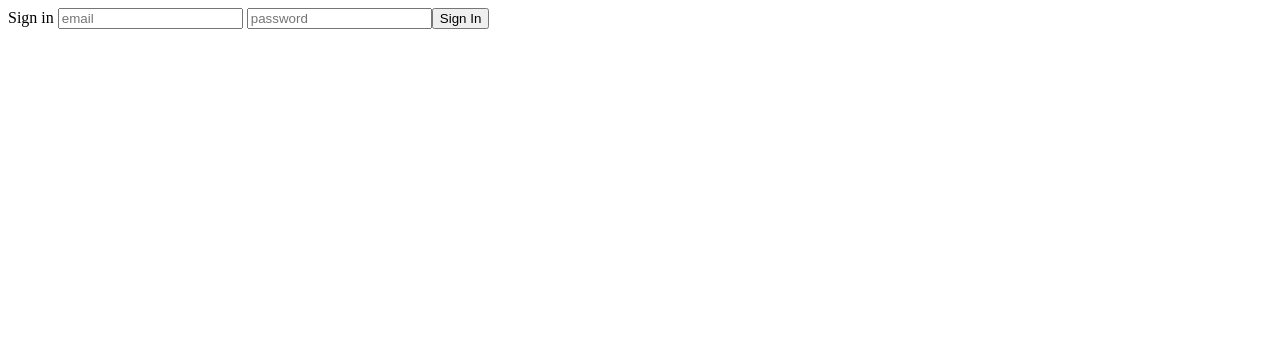
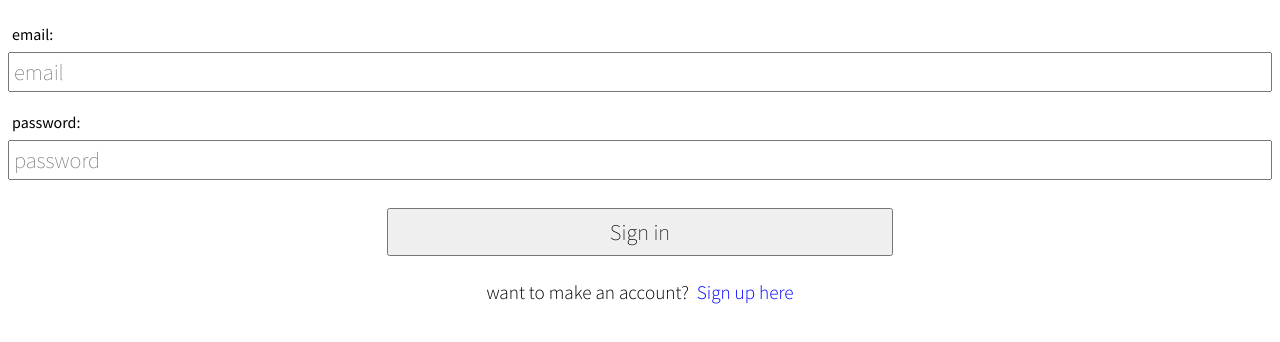
Before and after one commit to Rent-Borrow-Buy/Rent-Borrow-Buy-Frontend, a React app: page /auth in a window 1280 px wide. Both pictures are taken after a click on the element "Sign in here". Shown: the top 342 px of the page. Built offline with nearby package versions, Linux system fonts and the light colour scheme; no server answers.

Commit message:
finished basic layout styling for login and sign up

```diff
--- a/src/components/SignUpForm/SignUpForm.css
+++ b/src/components/AuthForm.css
@@ -1,26 +1,26 @@
-.signUpForm {
+.authForm {
   display: flex;
   flex-direction: column;
   font-family: 'Source Sans Pro';
 }
 
-.signUpForm * {
+.authForm * {
   font-family: 'Source Sans Pro';
   margin: 4px 0px;
 }
 
-.signUpForm label {
+.authForm label {
   margin-left: 4px;
   margin-top: 16px;
 }
 
-.signUpForm input {
+.authForm input {
   font-size: 1.4rem;
   font-weight: 400;
   padding: 4px;
 }
 
-.signUpForm input::placeholder {
+.authForm input::placeholder {
   font-weight: 200;
 }
 
@@ -28,7 +28,14 @@
   margin-top: -12px;
 }
 
-.signUpForm button {
+.required {
+  font-size: 0.8rem;
+  font-weight: 300;
+  margin-top: 12px;
+  margin-bottom: -16px;
+}
+
+.authForm button {
   font-size: 1.4rem;
   font-weight: 200;
   margin: 24px auto;
--- a/src/components/LoginForm.jsx
+++ b/src/components/LoginForm.jsx
@@ -1,25 +1,19 @@
 import React, { useState } from 'react'
 import { useHistory } from 'react-router-dom';
 import { useAuth } from '../hooks/user';
-import { signUp } from '../services/users';
+import { useForm } from '../hooks/useForm';
+import styles from './AuthForm.css';
 
-
-export default function LoginForm({ isSigningUp, setIsSigningUp }) {
-
+export default function LoginForm({ initialState, isSigningUp, setIsSigningUp }) {
   const { login, errorMessage, setErrorMessage } = useAuth();
-
-  const [email, setEmail] = useState('');
-  const [password, setPassword] = useState('');
-
+  const { formState, handleChange, clearForm } = useForm(initialState);
   const history = useHistory();
 
   const handleSubmit = async (e) => {
     e.preventDefault();
     try {
       setErrorMessage('');
-      isSigningUp ?
-      await signUp({ email, password }) :
-      await login(email, password);
+      await login(formState);
       history.replace('/');
     } catch (error) {
       setErrorMessage(error.message);
@@ -27,35 +21,40 @@ export default function LoginForm({ isSigningUp, setIsSigningUp }) {
   }
 
   return (
-    <form onSubmit={handleSubmit}>
-      {isSigningUp ? <span onClick={() => setIsSigningUp(!isSigningUp)}>Sign up</span> : <span onClick={() => setIsSigningUp(!isSigningUp)}>Sign in</span>}
-      <label htmlFor="Email-Input">
-        {' '}
+    <form onSubmit={handleSubmit} className={styles.authForm}>
+      {errorMessage}
+      <label htmlFor="email">
+        email:
+      </label>
       <input
-
         placeholder='email'
         id='Email-Input'
         name='email'
         type='email'
-          value={email}
-          onChange={(e) => setEmail(e.target.value)}
+        value={formState.email}
+        onChange={handleChange}
       />
+      <label htmlFor="password">
+        password:
       </label>
-      <label htmlFor="Password-Input">
-      {' '}
-
       <input
         placeholder='password'
         id='Password-Input'
         name='password'
         type='password'
-          value={password}
-          onChange={(e) => setPassword(e.target.value)}
+        value={formState.password}
+        onChange={handleChange}
       />
-      </label>
-      <button type='submit'>
-        {isSigningUp ? 'Sign Up' : 'Sign In'}
-      </button>
+      <button type='submit'>Sign in</button>
+      <span className={styles.signInLinkContainer}>
+        want to make an account?
+          <span
+            className={styles.signInLink}
+            onClick={() => setIsSigningUp(!isSigningUp)}
+          >
+            Sign up here
+          </span>
+      </span>
     </form>
   )
 }
--- a/src/components/SignUpForm/SignUpForm.jsx
+++ b/src/components/SignUpForm/SignUpForm.jsx
@@ -2,13 +2,11 @@ import React, { useState } from 'react';
 import { useHistory } from 'react-router-dom';
 import { useAuth } from '../../hooks/user';
 import { useForm } from '../../hooks/useForm';
-import styles from './SignUpForm.css';
+import styles from '../AuthForm.css';
 
 export default function SignUpForm({ initialState, setIsSigningUp, isSigningUp }) {
   const { signUpUser, errorMessage, setErrorMessage } = useAuth();
-
   const { formState, handleChange, clearForm } = useForm(initialState);
-
   const history = useHistory();
 
   const handleSubmit = async (e) => {
@@ -23,7 +21,8 @@ export default function SignUpForm({ initialState, setIsSigningUp, isSigningUp }
   };
 
   return (
-    <form onSubmit={handleSubmit} className={styles.signUpForm}>
+    <form onSubmit={handleSubmit} className={styles.authForm}>
+      {errorMessage}
       <label htmlFor="email">
         sign up with your email: *
       </label>
@@ -90,6 +89,7 @@ export default function SignUpForm({ initialState, setIsSigningUp, isSigningUp }
         value={formState.zipcode}
         onChange={handleChange}
       />
+      <span className={styles.required}>* required</span>
       <button type="submit">Sign up</button>
       <span className={styles.signInLinkContainer}>
         already have an account?
--- a/src/views/Auth.jsx
+++ b/src/views/Auth.jsx
@@ -13,7 +13,10 @@ export default function Auth() {
             isSigningUp={isSigningUp}
             setIsSigningUp={setIsSigningUp}
           /> :
-          <LoginForm { ...setIsSigningUp } />
+          <LoginForm
+            isSigningUp={isSigningUp}
+            setIsSigningUp={setIsSigningUp}
+          />
       }
     </>
   );
```
Lines whose indentation alone changed are shown as unchanged.
